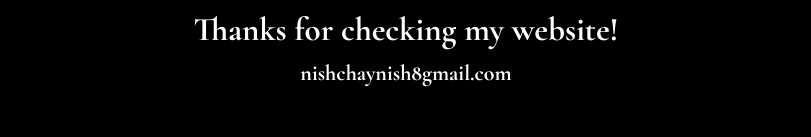
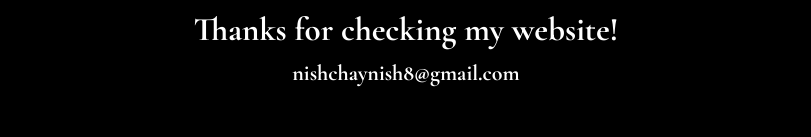
Before and after one commit to NISHANTCHAUHAN1/portfolioanimate, a React (Vite) app: page / in a window 1280 px wide. Shown: the part 3136-3273 px from the top of the page, without its empty margins (234-1045 px from the left). Built offline with nearby package versions, Linux system fonts and the light colour scheme.

Commit message:
Update Footer.jsx

```diff
--- a/src/components/footer/Footer.jsx
+++ b/src/components/footer/Footer.jsx
@@ -24,8 +24,7 @@ const SocialIcons = () => {
         <h1 className="text-3xl font-extrabold py-2">
           Thanks for checking my website!
         </h1>
-        {/* <p className='text-2xl font-extrabold'>get in touch (Click to copy)</p> */}
-        <p className=" text-xl font-extrabold">nishchaynish8gmail.com</p>
+          <a href="mailto: nishchaynish8@email.com" className=" text-xl font-extrabold hover:text-blue-200" target='_blank'><p>nishchaynish8@gmail.com</p></a>
       </div>
       <ul className="wrapper">
         <li className="icon facebook" onClick={handleLinkedInClick}>
```
